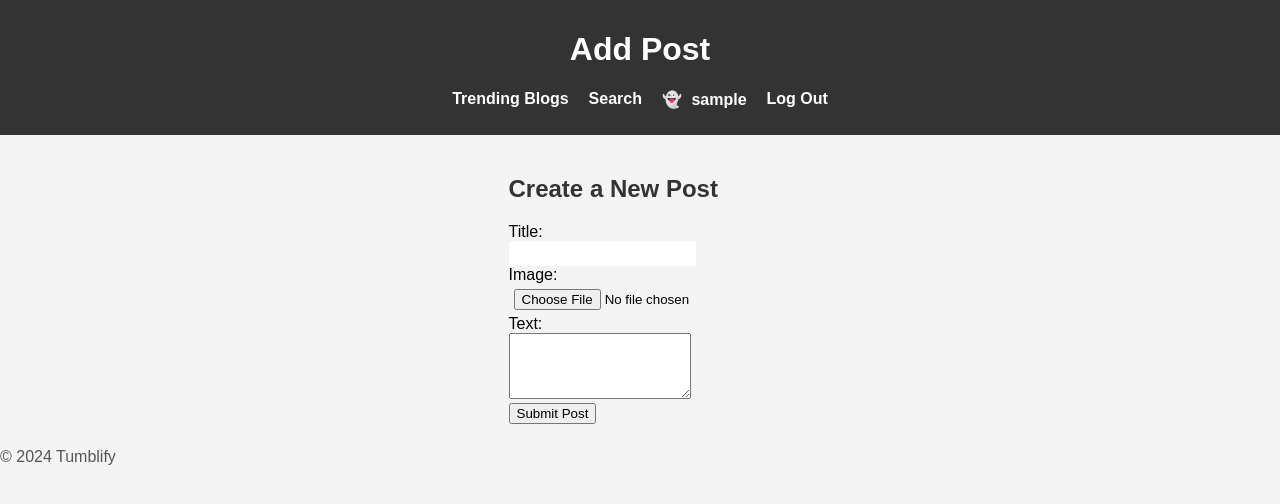
After one commit to KenichiroAnderson/Tumblify, a PHP site: page /addPost.php in a window 1280 px wide. The commit adds this page. Shown: the top 504 px of the page. Run offline with PHP 8.4, Linux system fonts and the light colour scheme; the visitor is signed in with stand-in values (Sample User, id 1); a stand-in replaces the project's code that opens the database connection.

Commit message:
added add post creation

```diff
--- /dev/null
+++ b/blog project/addPost.php
@@ -0,0 +1,125 @@
+<?php
+session_start();
+
+// Check if the user is logged in
+if (!isset($_SESSION['loggedin']) || $_SESSION['loggedin'] !== true) {
+    // If not logged in, redirect to login page
+    header("Location: login.php");
+    exit();
+}
+
+// Include database connection
+include_once "db_connection.php";
+
+// Handling form submission
+if ($_SERVER["REQUEST_METHOD"] == "POST") {
+    // Get form data
+    $title = $_POST['title'];
+    $text = $_POST['text'];
+
+    // File upload handling
+    $targetDirectory = "Tumblify/blog project/images/"; // Directory to store uploaded images
+    $targetFile = $targetDirectory . basename($_FILES["image"]["name"]);
+    $uploadOk = 1;
+    $imageFileType = strtolower(pathinfo($targetFile, PATHINFO_EXTENSION));
+
+    // Check if image file is a actual image or fake image
+    if (isset($_POST["submit"])) {
+        $check = getimagesize($_FILES["image"]["tmp_name"]);
+        if ($check !== false) {
+            $uploadOk = 1;
+        } else {
+            echo "File is not an image.";
+            $uploadOk = 0;
+        }
+    }
+
+    // Check if file already exists
+    if (file_exists($targetFile)) {
+        echo "Sorry, file already exists.";
+        $uploadOk = 0;
+    }
+
+    // Check file size
+    if ($_FILES["image"]["size"] > 5000000) { // 5MB limit
+        echo "Sorry, your file is too large.";
+        $uploadOk = 0;
+    }
+
+    // Allow certain file formats
+    if ($imageFileType != "jpg" && $imageFileType != "png" && $imageFileType != "jpeg" && $imageFileType != "gif") {
+        echo "Sorry, only JPG, JPEG, PNG & GIF files are allowed.";
+        $uploadOk = 0;
+    }
+
+    // If everything is ok, try to upload file
+    if ($uploadOk == 1) {
+        if (move_uploaded_file($_FILES["image"]["tmp_name"], $targetFile)) {
+            // Insert post into database
+            $userId = $_SESSION['userId']; // Assuming you have stored the user ID in the session
+            $imageUrl = $targetFile; // Image URL to be saved in the database
+            $query = "INSERT INTO Posts (UserID, Title, ImageURL, Text) VALUES ('$userId', '$title', '$imageUrl', '$text')";
+            $result = mysqli_query($conn, $query);
+            if ($result) {
+                echo "Post created successfully!";
+            } else {
+                echo "Error creating post: " . mysqli_error($conn);
+            }
+        } else {
+            echo "Sorry, there was an error uploading your file.";
+        }
+    }
+}
+?>
+
+<!DOCTYPE html>
+<html lang="en">
+<head>
+    <meta charset="UTF-8">
+    <meta name="viewport" content="width=device-width, initial-scale=1.0">
+    <title>Add Post</title>
+    <link rel="stylesheet" href="CSS/Style.css">
+</head>
+<body>
+    <header>
+        <h1>Add Post</h1>
+        <nav>
+            <ul>
+                <li><a href="Trending.php">Trending Blogs</a></li>
+                <li><a href="search-form.php">Search</a></li>
+                <?php
+                session_start();
+                if (isset($_SESSION['loggedin']) && $_SESSION['loggedin'] === true) {
+                    // If user is logged in
+                    echo "<li class='user-icon-container'><a href='userPage.php'><span class='user-icon' style='color: white;'>&#x1F47B;</span> " . $_SESSION['username'] . "</a></li>";
+                    echo "<li><a href='logout.php'>Log Out</a></li>";
+                } else {
+                    // If user is not logged in
+                    echo "<li><a href='login.php'>Log In</a></li>";
+                    echo "<li><a href='signup.php'>Sign Up</a></li>";
+                }
+                ?>
+            </ul>
+        </nav>
+    </header>
+
+    <main>
+        <section>
+            <h2>Create a New Post</h2>
+            <form action="<?php echo htmlspecialchars($_SERVER["PHP_SELF"]); ?>" method="post" enctype="multipart/form-data">
+                <label for="title">Title:</label><br>
+                <input type="text" id="title" name="title" required><br>
+                <label for="image">Image:</label><br>
+                <input type="file" id="image" name="image" accept="image/*" required><br>
+                <label for="text">Text:</label><br>
+                <textarea id="text" name="text" rows="4" required></textarea><br>
+                <button type="submit" name="submit">Submit Post</button>
+            </form>
+        </section>
+    </main>
+
+    <footer>
+        <p>&copy; 2024 Tumblify</p>
+    </footer>
+</body>
+</html>
--- a/blog project/adminAccount.php
+++ b/blog project/adminAccount.php
@@ -147,7 +147,7 @@ if ($_SERVER["REQUEST_METHOD"] == "POST") {
     </main>
 
     <footer>
-        <p>&copy; 2024 Your Website</p>
+        <p>&copy; 2024 Tumblify</p>
     </footer>
 </body>
 </html>
```
